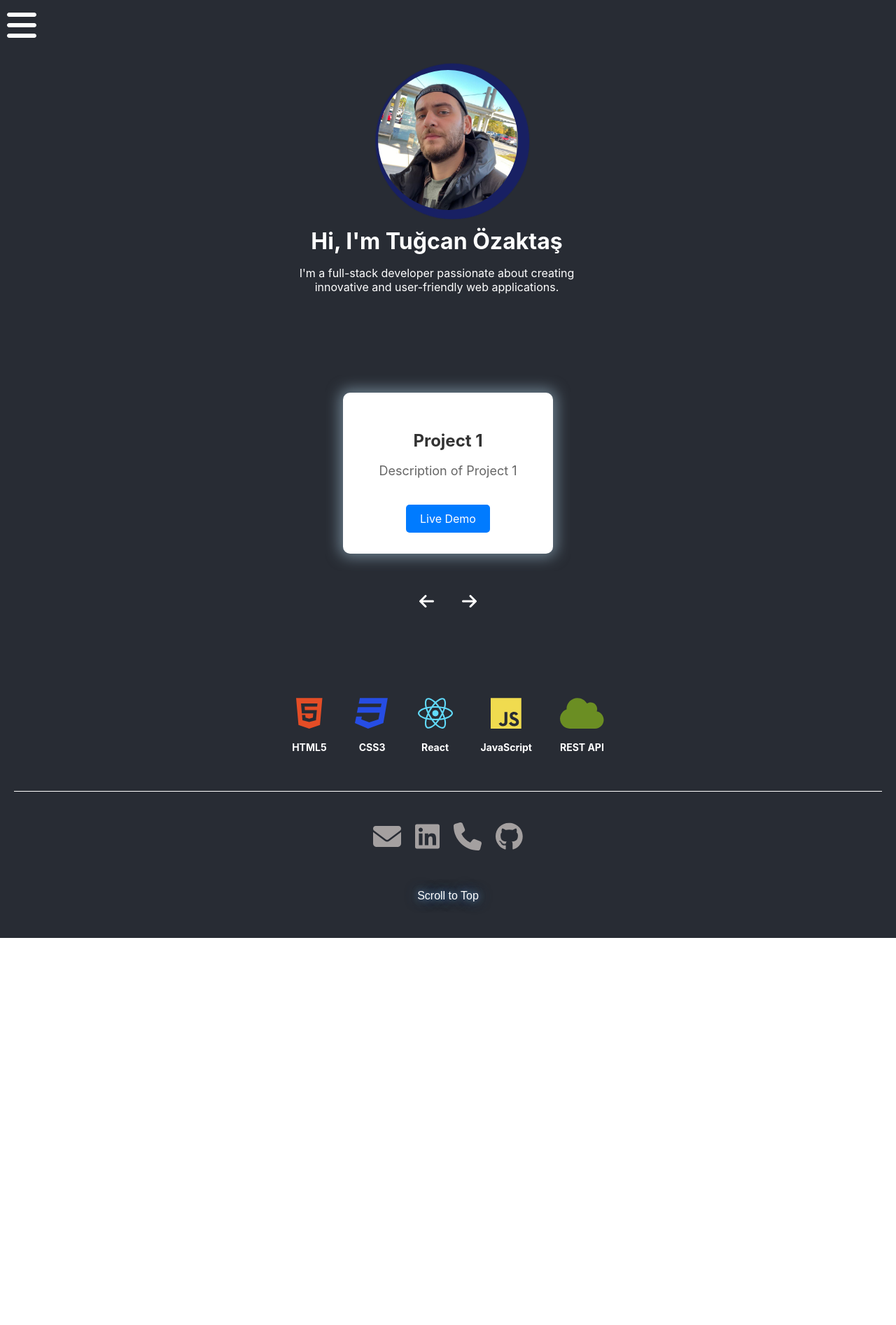
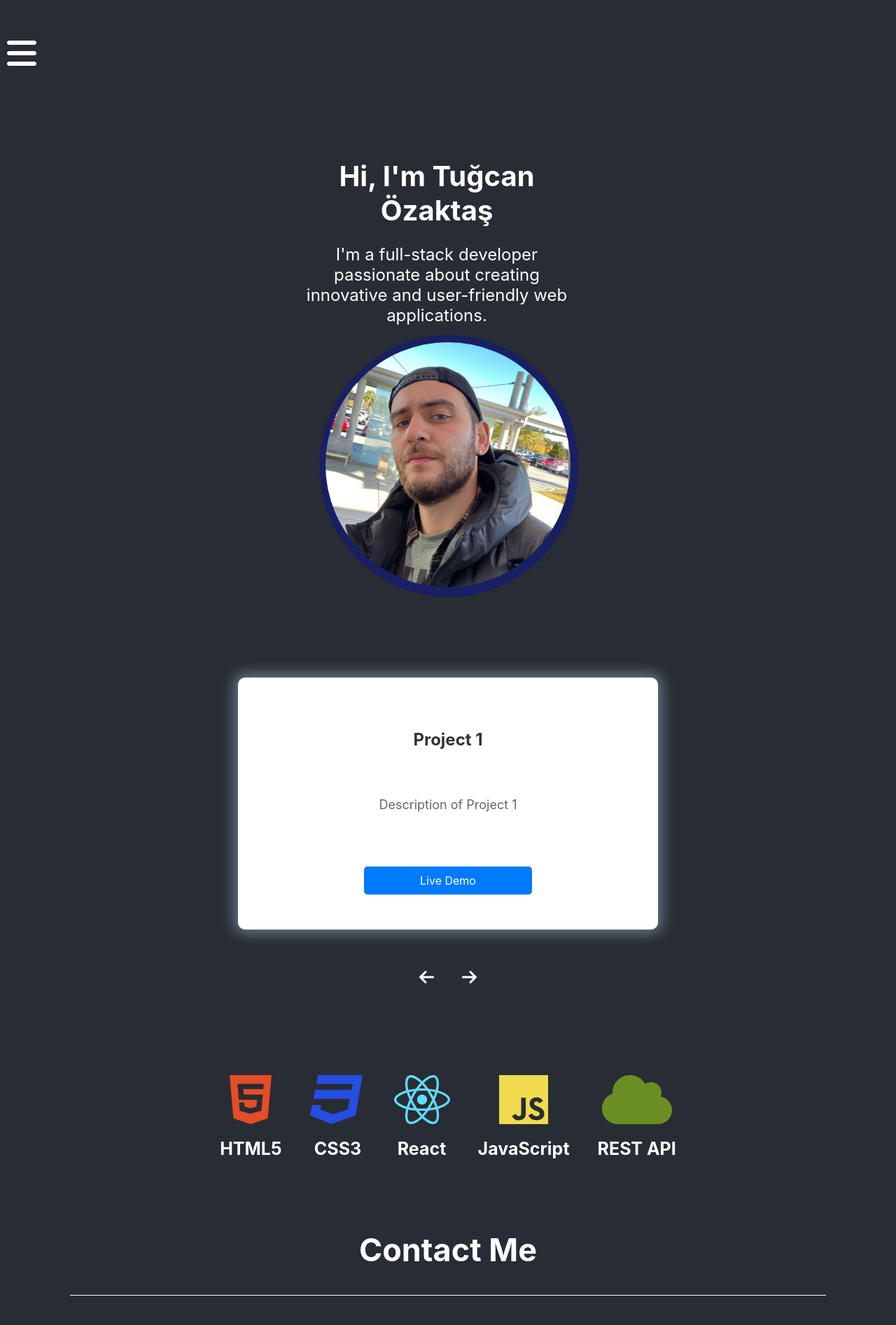
Before and after one commit to tugcanozaktas/portfolio-project, a React (Create React App) app: page / in a window 1280 px wide. Shown: the top 1893 px of the page at 70% size. Before the commit the page ends 1340 px from the top, so only its background shows below. Built offline with nearby package versions, Linux system fonts and the light colour scheme.

Commit message:
added responsiveness for desktop view

```diff
--- a/src/components/Contact.js
+++ b/src/components/Contact.js
@@ -6,6 +6,8 @@ import { faGithub, faLinkedin } from "@fortawesome/free-brands-svg-icons";
 
 const Contact = () => {
   return (
+    <>
+      <h2 className="contact-me">Contact Me</h2>
       <div className="contact-icons-container">
         <a
           href="mailto:tugcanozaktas51@gmail.com"
@@ -40,6 +42,7 @@ const Contact = () => {
           <FontAwesomeIcon icon={faGithub} />
         </a>
       </div>
+    </>
   );
 };
 
--- a/src/styles/About.css
+++ b/src/styles/About.css
@@ -33,3 +33,12 @@
   .react { color: #61DBFB; }
   .js { color: #F0DB4F; }
   .backend { color: #6B8E23; }
+
+  @media screen and (min-width: 768px) {
+    .skill-icon{
+      font-size: 80px;
+    }
+    .skill p {
+      font-size: 25px;
+    }
+  }
--- a/src/styles/Contact.css
+++ b/src/styles/Contact.css
@@ -17,3 +17,20 @@
   .contact-icon:hover {
     color: #676d74; /* Change hover color as needed */
   }
+  .contact-me{
+    font-size: 25px;
+    color: white;
+  }
+
+  @media screen and (min-width: 768px) {
+    .contact-icons-container {
+      justify-content: space-around;
+      border-top: 1px solid white;
+      margin: 0 100px;
+      padding: 40px 200px;
+    }
+    .contact-me{
+      font-size: 45px;
+      color: white;
+    }
+  }
--- a/src/styles/Home.css
+++ b/src/styles/Home.css
@@ -68,3 +68,23 @@
       transform: translateX(0) scaleY(1);
     }
   }
+
+  @media screen and (min-width: 768px) {
+    .home-content{
+      padding-top: 100px;
+      width: 800px;
+      flex-direction: column;
+    }
+    .home-text{
+      width: 400px;
+    }
+    .home-text h1 {
+      font-size: 2.5rem;
+    }
+    .home-text p {
+      font-size: 1.5rem;
+    }
+    .home-image img {
+      width: 350px;
+    }
+  }
--- a/src/styles/NavBar.css
+++ b/src/styles/NavBar.css
@@ -66,7 +66,31 @@
 }
 
 @media screen and (min-width: 768px) {
+  .navbar{
+    height: 150px;
+    transform: translateY(-110%);
+    transition: transform 0.5s ease;
+  }
   .navbar.open{
+    height: 150px;
+    transform: translateY(0);
+  }
+  .navbar-container {
+    flex-direction: row;
+    align-items: center;
+    justify-content: space-between;
+
+  }
+  .nav-menu{
+    flex-direction: row;
     height: 100px;
+    width: 800px;
+  }
+  .navbar-logo{
+    margin-left: 100px;
+    padding-top: 0;
+  }
+  .menu-open-icon{
+    padding: 50px 10px;
   }
 }
--- a/src/styles/Projects.css
+++ b/src/styles/Projects.css
@@ -78,3 +78,21 @@
     box-shadow:0 0 20px 12px rgba(33, 131, 196, 0.6);
     border-radius: 50px;
   }
+
+
+  @media screen and (min-width: 768px) {
+    .project-slider {
+      max-width: 600px;
+    }
+    .project{
+
+      display: flex;
+      flex-direction: column;
+      justify-content: space-around;
+      height: 300px;
+    }
+    .project a {
+      width: 200px;
+      align-self: center;
+    }
+  }
```
Lines whose indentation alone changed are shown as unchanged.
